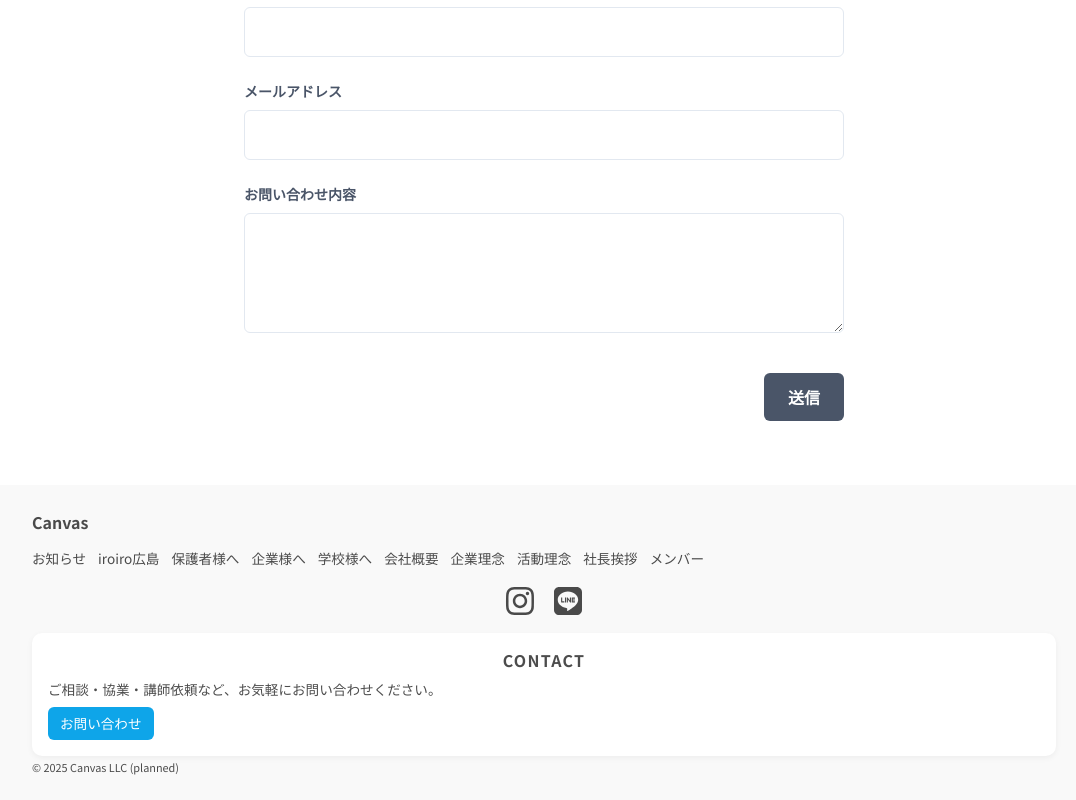
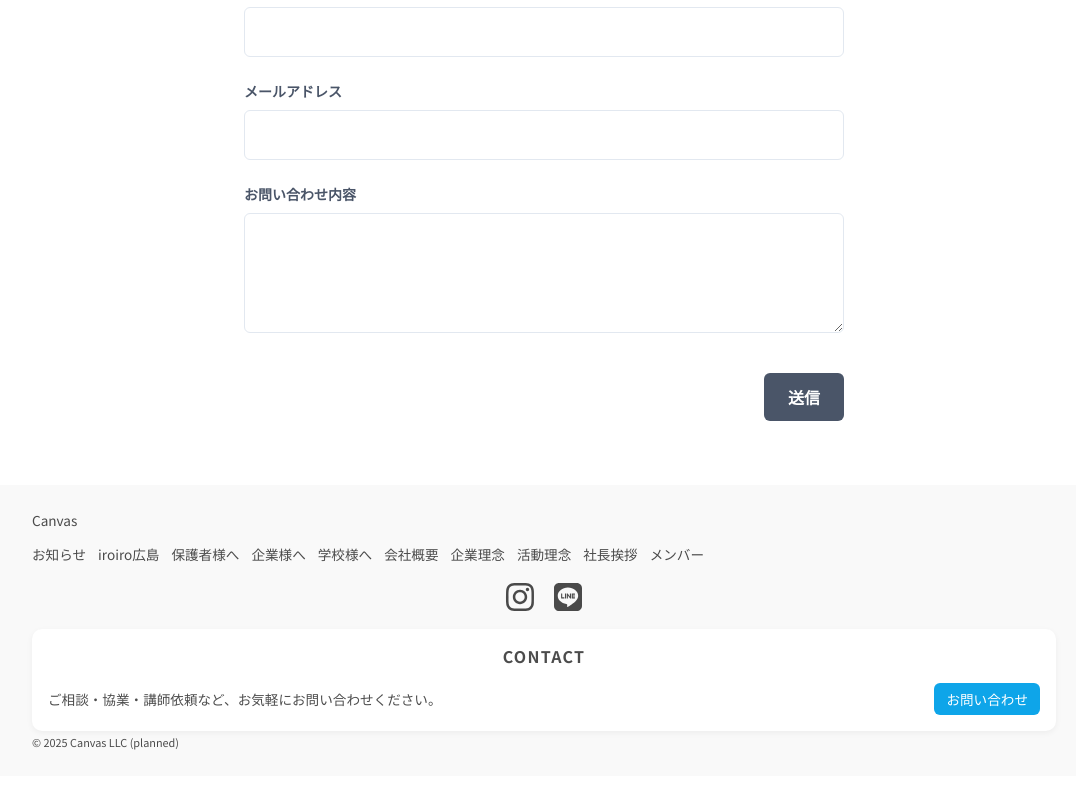
Before and after one commit to yvngmaxe/Canvas-site, a Next.js app: page /contact in a window 1280 px wide. Shown: the part 482-1282 px from the top of the page, without its empty margins (96-1172 px from the left). After the commit the page ends 1258 px from the top, so only its background shows below. Built offline with nearby package versions, Linux system fonts and the light colour scheme; no server answers.

Commit message:
HubSpot連携、Footer調整

```diff
--- a/app/_actions/contact.ts
+++ b/app/_actions/contact.ts
@@ -49,6 +49,55 @@ export async function submitContactData(_prevState: any, formData: FormData) {
     };
   }
 
+  const result = await fetch(
+    `https://api.hsforms.com/submissions/v3/integration/submit/${process.env.HUBSPOT_PORTAL_ID}/${process.env.HUBSPOT_FORM_ID}`,
+    {
+      method: "POST",
+      headers: {
+        "Content-Type": "application/json",
+      },
+      body: JSON.stringify({
+        fields: [
+          {
+            objectTypeId: "0-1",
+            name: "lastname",
+            value: rawFormData.last_name,
+          },
+          {
+            objectTypeId: "0-1",
+            name: "firstname",
+            value: rawFormData.first_name,
+          },
+          {
+            objectTypeId: "0-1",
+            name: "company",
+            value: rawFormData.company,
+          },
+          {
+            objectTypeId: "0-1",
+            name: "email",
+            value: rawFormData.email,
+          },
+          {
+            objectTypeId: "0-1",
+            name: "message",
+            value: rawFormData.message,
+          },
+        ],
+      }),
+    }
+  );
+
+  try {
+    await result.json();
+  } catch (e) {
+    console.log(e);
+    return {
+      status: "error",
+      message: "お問い合わせが送信できませんでした。",
+    };
+  }
+
   return {
     status: "success",
     message: "お問い合わせが送信されました。",
--- a/components/Footer/index.module.css
+++ b/components/Footer/index.module.css
@@ -10,8 +10,7 @@
   max-width: 1024px;
   margin: 0 auto;
 }
-
-.footer__logo {
+s .footer__logo {
   font-weight: bold;
   font-size: 1rem;
   margin-bottom: 12px;
@@ -59,7 +58,17 @@
 .footer__contact .contact__text {
   font-size: 0.85rem;
   line-height: 1.5;
-  margin-bottom: 8px;
+  margin-bottom: 0; /* 変更 */
+  text-align: left; /* 追加 */
+}
+
+/* 追加 */
+.contact__body {
+  display: flex;
+  justify-content: space-between;
+  align-items: center;
+  gap: 16px;
+  margin-top: 16px;
 }
 
 .contactButton {
@@ -70,6 +79,7 @@
   border-radius: 6px;
   text-decoration: none;
   font-size: 0.85rem;
+  flex-shrink: 0; /* ボタンが文章に押されて縮むのを防ぐ */
 }
 
 .contactButton:hover {
--- a/components/Footer/index.tsx
+++ b/components/Footer/index.tsx
@@ -64,12 +64,14 @@ export default function Footer() {
 
         <div className={styles.footer__contact} id="contact">
           <h2 className={styles.contact__title}>CONTACT</h2>
+          <div className={styles.contact__body}>
             <p className={styles.contact__text}>
               ご相談・協業・講師依頼など、お気軽にお問い合わせください。
             </p>
             <a href="/contact" className={styles.contactButton}>
               お問い合わせ
             </a>
+          </div>
         </div>
 
         <div className={styles.footer__copy}>
```
Lines whose indentation alone changed are shown as unchanged.
